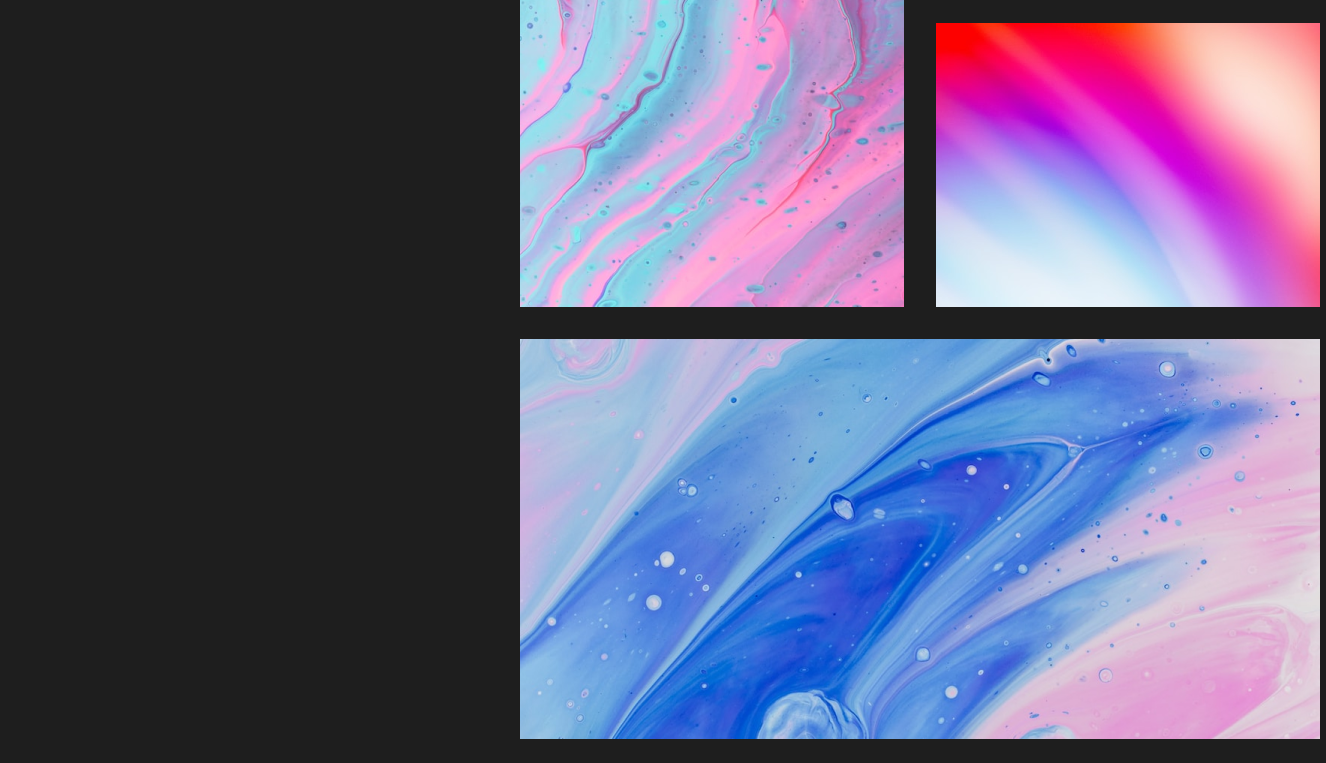
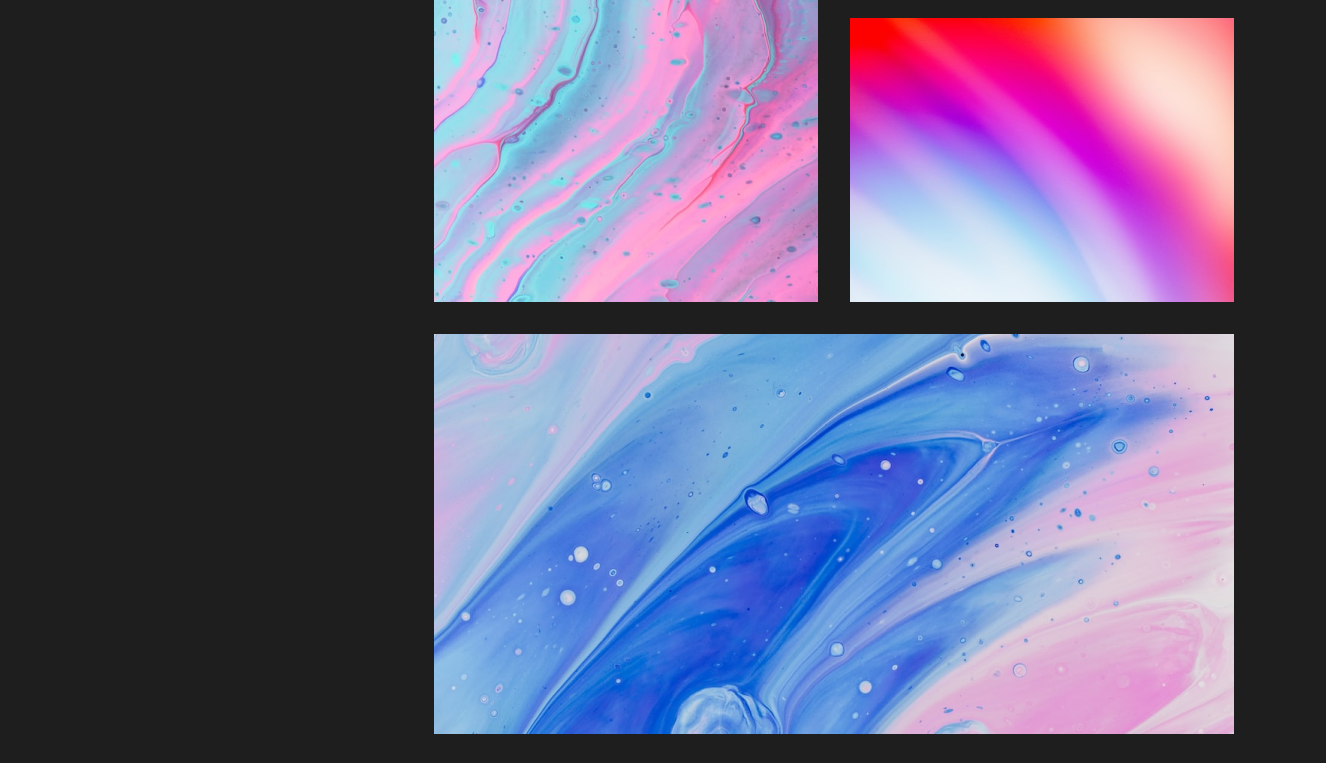
Before and after one commit to mayaralv3s/atividade4-Web-I, a plain HTML site: page index.html in a window 1280 px wide. Shown: the part 364-1127 px from the top of the page, 1326 px wide, since content can reach past the window. Drawn offline with Linux system fonts and the light colour scheme.

Commit message:
agr eh a final

```diff
--- a/index.html
+++ b/index.html
@@ -8,12 +8,12 @@
     <style>
         body{
             background-color: #1E1E1E;
-;
+            width: 90%;
         }
         .corpo{
             display: grid;
             grid-template-columns: 30% 70%;
-            padding-left: 15%;
+            padding-left: 10%;
             padding-top: 5%;
             padding-bottom: 3%;
         }
@@ -22,7 +22,7 @@
             font-size: 48px;
             font-family: 'Hepta Slab';
             text-align: justify;
-            padding-right: 70%;
+            padding-right: 50%;
         }
         .imagem{
             display: grid;
@@ -56,7 +56,7 @@
             font-family: 'Hepta Slab';
             color: #ffff;
         }
-        @media(min-width: 500px) and (max-width:1000px){
+        @media(min-width: 500px) and (max-width:1000px), (orientation: portrait){
             body{display: block;}
         }
         </style>
```
